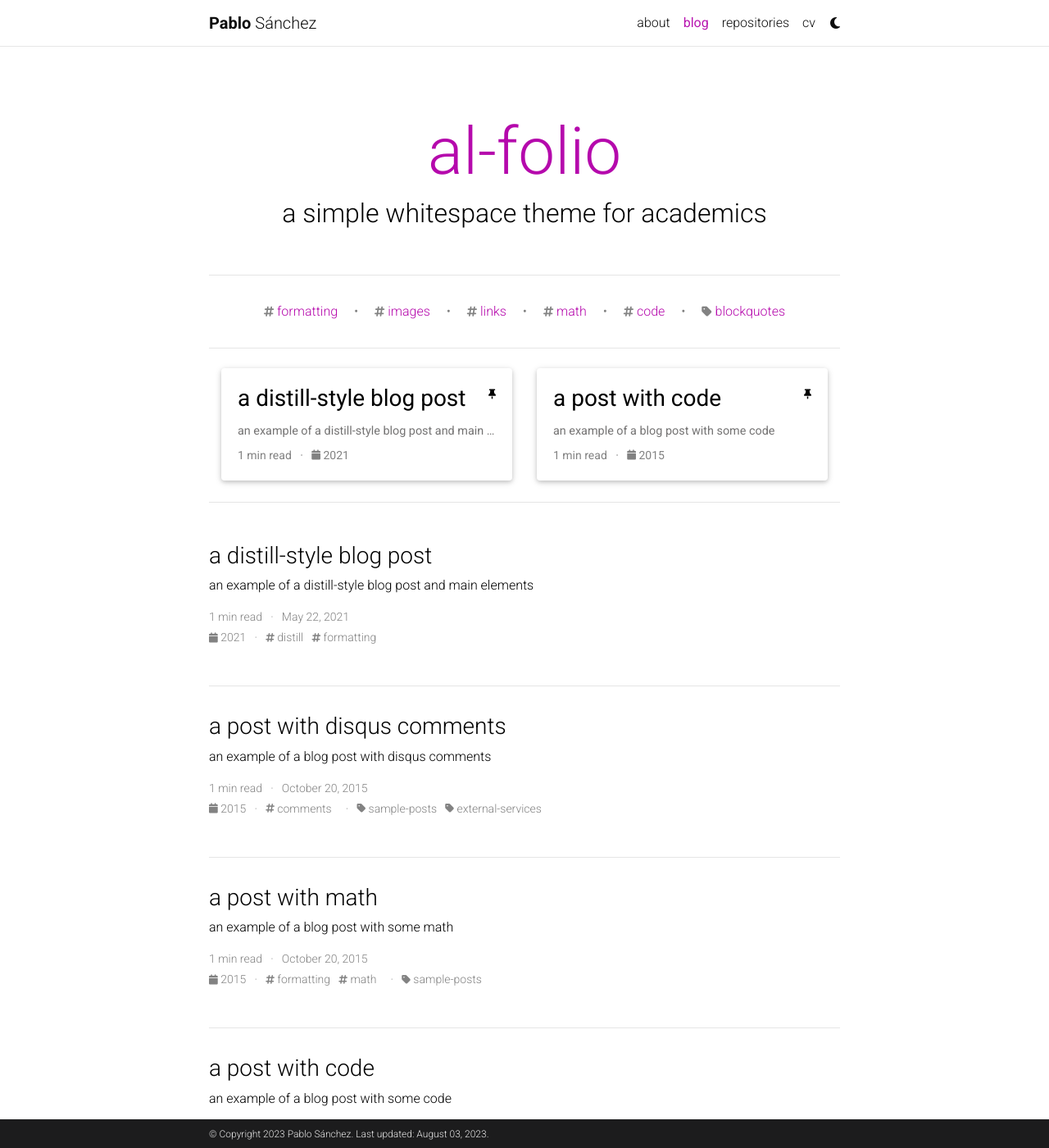
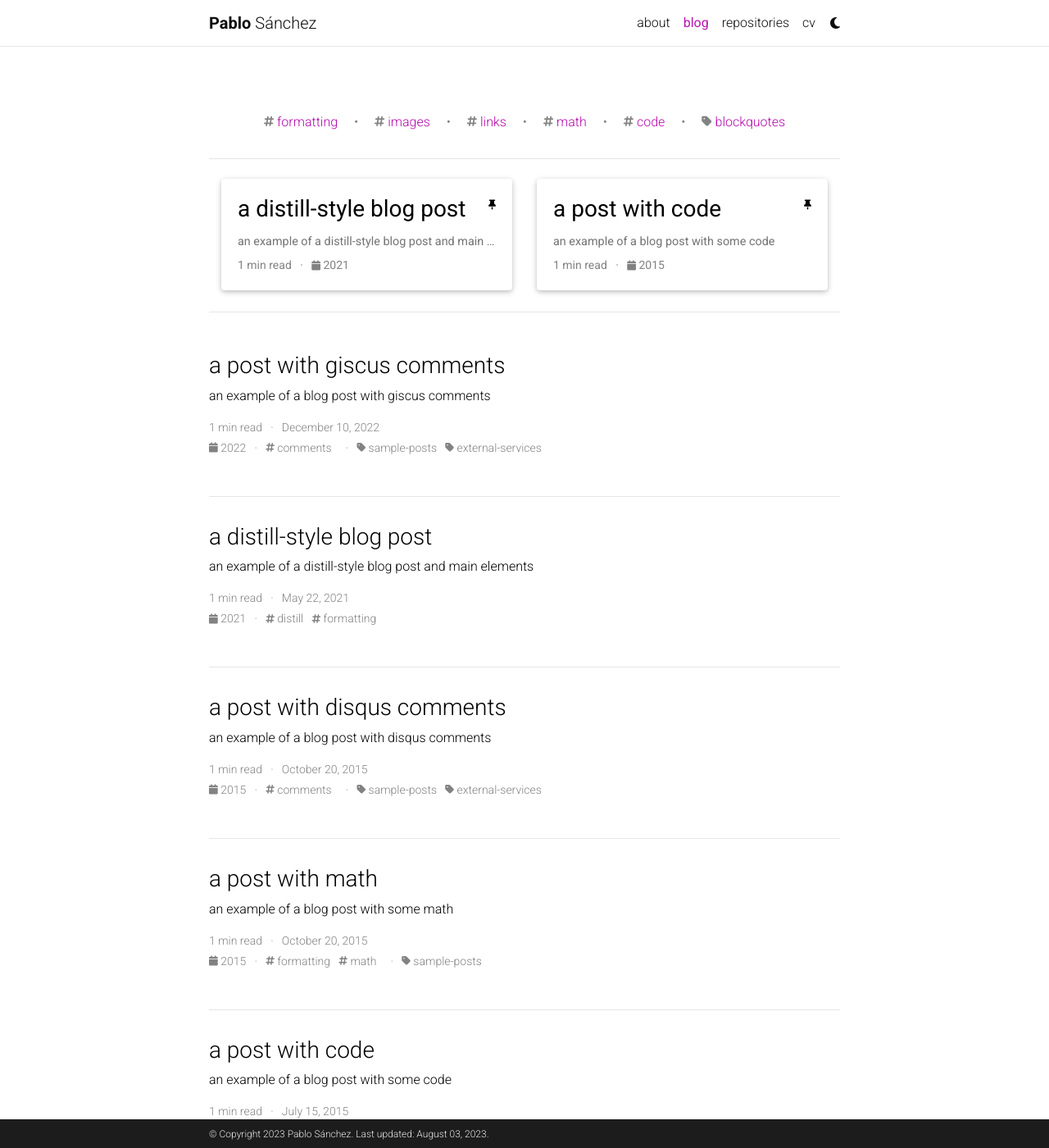
Before and after one commit to ElPavlillo/elpavlillo.github.io, a Jekyll site: the page built from blog/index.html, in a window 1280 px wide and 1400 px high. Shown: the whole window at 82% size. Built offline with Jekyll 4.4.1, drawn with Linux system fonts in a browser that asks for light colours; the list of posts is cut into pages by our own code; comment, search, counter and statistics services are not loaded; a style sheet for code colours, icons or effects is not loaded; some of the changed text lies outside the part shown.

Commit message:
Giscus comments

```diff
--- a/_config.yml
+++ b/_config.yml
@@ -120,9 +120,9 @@ bing_site_verification:  # out your bing-site-verification ID (Bing Webmaster)
 # Blog
 # -----------------------------------------------------------------------------
 
-blog_name: al-folio # blog_name will be displayed in your blog page
+blog_name:  # blog_name will be displayed in your blog page
 blog_nav_title: blog # your blog must have a title for it to be displayed in the nav bar
-blog_description: a simple whitespace theme for academics
+blog_description:
 permalink: /blog/:year/:title/
 
 # Pagination
@@ -137,10 +137,10 @@ related_blog_posts:
 # Follow instructions on https://giscus.app/ to setup for your repo to fill out
 # the information below.
 giscus:
-  repo: alshedivat/al-folio      # <your-github-user-name>/<your-github-repo-name>
-  repo_id: MDEwOlJlcG9zaXRvcnk2MDAyNDM2NQ==
+  repo: elpavlillo/elpavlillo.github.io      # <your-github-user-name>/<your-github-repo-name>
+  repo_id: R_kgDOKAmNrA
   category: Comments             # name of the category under which discussions will be created
-  category_id: DIC_kwDOA5PmLc4CTBt6
+  category_id: DIC_kwDOKAmNrM4CYL1e
   mapping: title                 # identify discussions by post title
   strict: 1                      # use strict identification mode
   reactions_enabled: 1           # enable (1) or disable (0) emoji reactions
@@ -150,7 +150,7 @@ giscus:
   lang: en
 
 # Disqus comments (DEPRECATED)
-disqus_shortname: al-folio # put your disqus shortname
+disqus_shortname:  # put your disqus shortname
 # https://help.disqus.com/en/articles/1717111-what-s-a-shortname
 
 # External sources.
```
Also changed, not shown: _posts/2015-10-20-disqus-comments.md (+1 -1 lines), _posts/2022-12-10-giscus-comments.md (added, +11 -0 lines).
